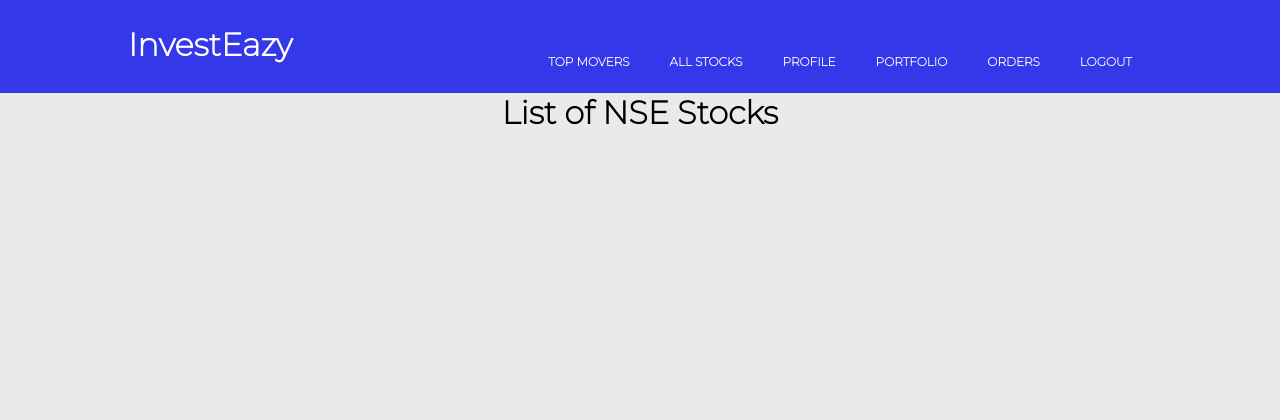
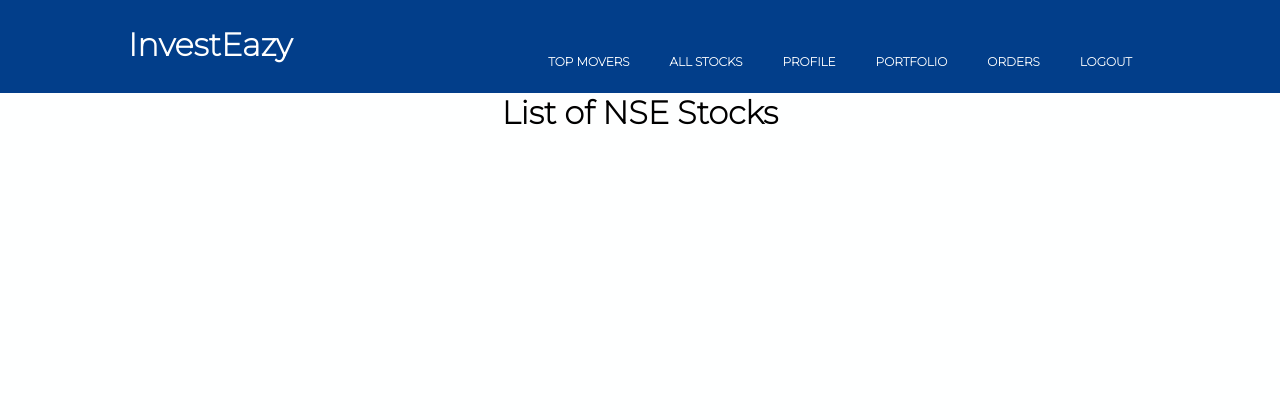
Before and after one commit to VishalDamgude/InvestEazy, a Django app: page /all-stocks in a window 1280 px wide. Shown: the top 420 px of the page. Run offline with Django 3.2, Linux system fonts and the light colour scheme; the visitor is signed in with stand-in values (Sample User, id 1); parts of the project's set-up code (start-up, migrations or seed data) failed here and were passed over.

Commit message:
Added screenshots of demo

```diff
--- a/investpro/templates/base.html
+++ b/investpro/templates/base.html
@@ -70,9 +70,9 @@
     }
 
     :root{
-        --primary-color: #3538e9;
-        --secondary-color: #8B5CF6;
-        --bg-color: #ece9e9;
+        --primary-color: #023e8a;
+        --secondary-color: #0096c7;
+        --bg-color: #feffff;
     }
 
     body{
```
Also changed, not shown: 7 other files.
